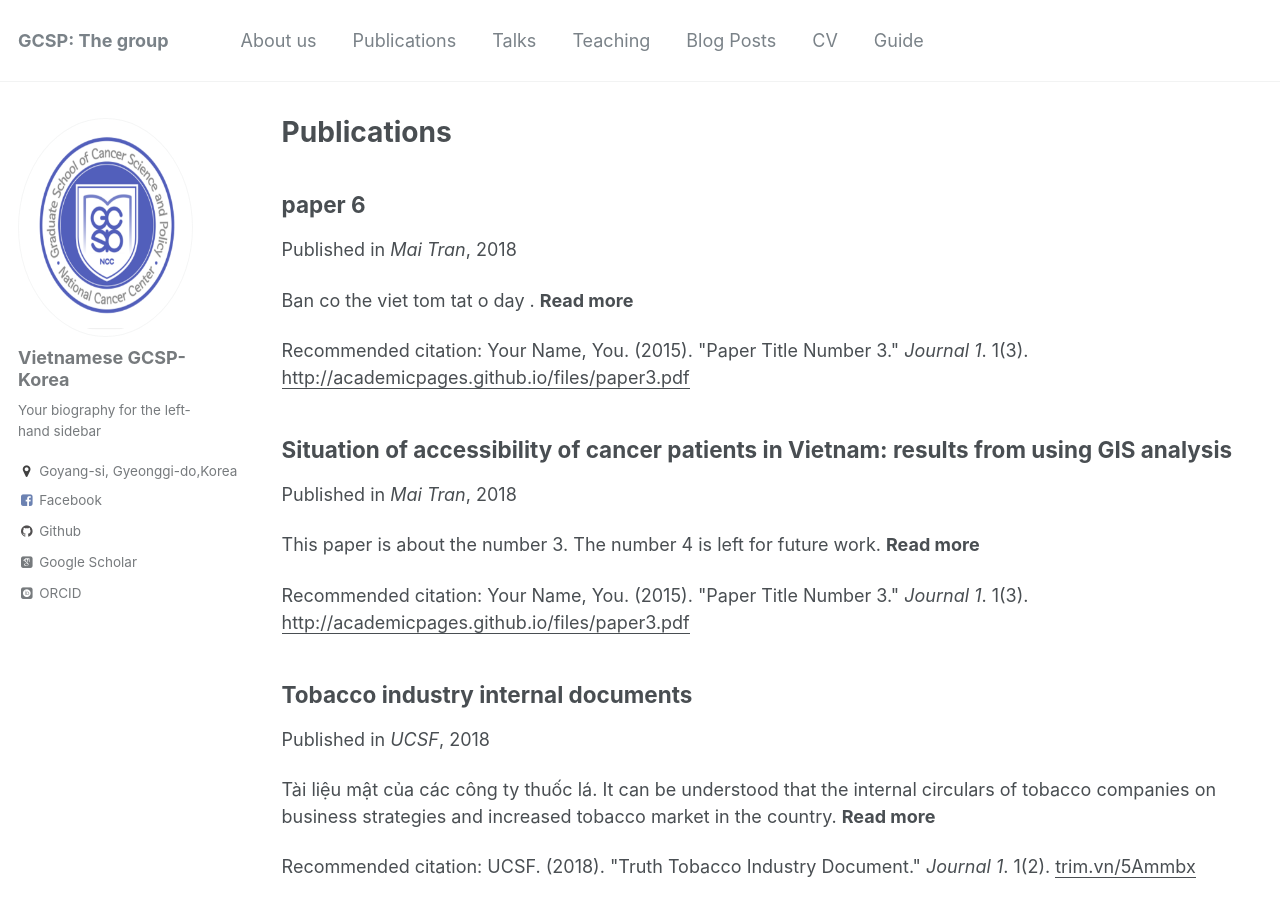
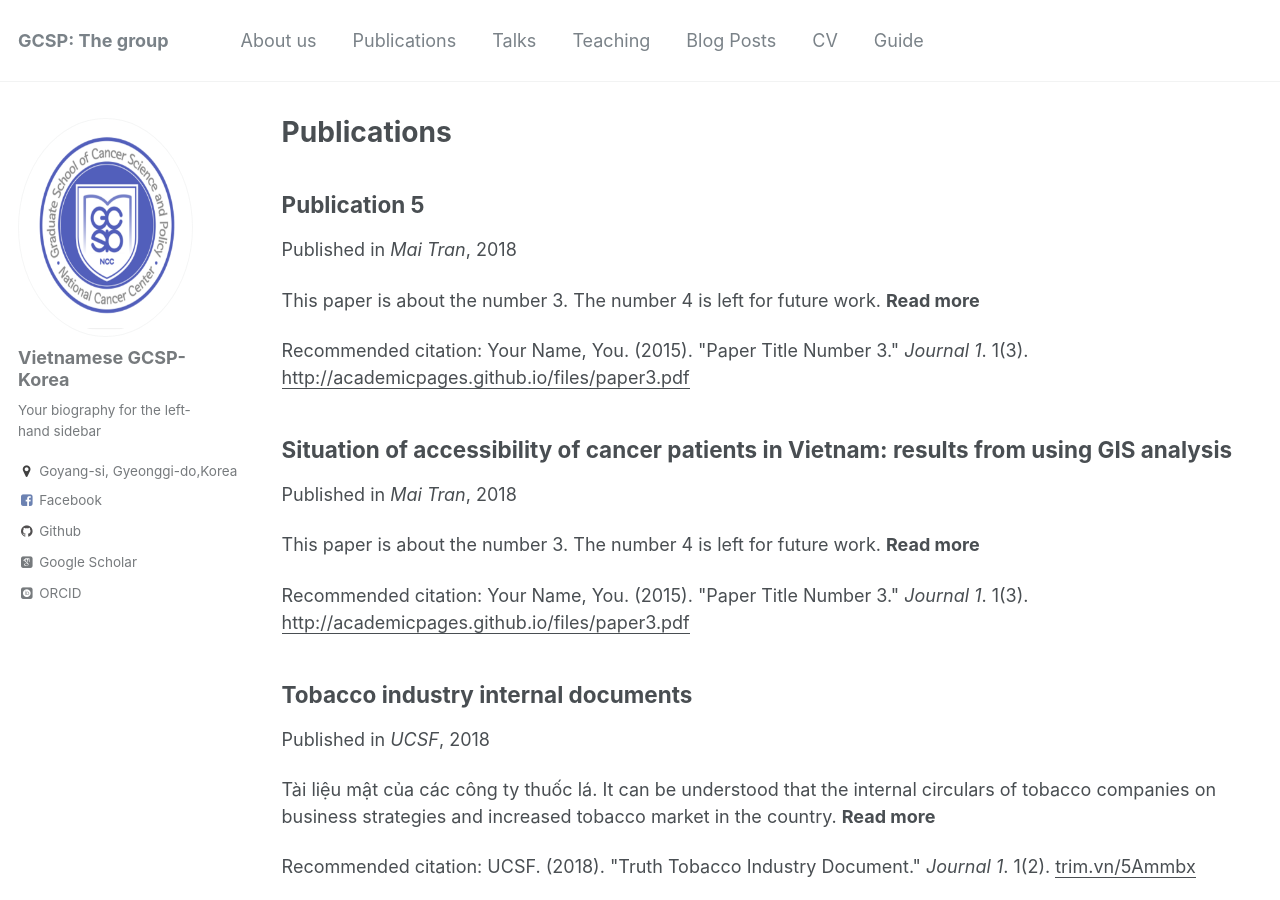
Before and after one commit to kklot/gcsp, a Jekyll site: the page built from _pages/publications.md, in a window 1280 px wide and 900 px high. Built offline with Jekyll 4.4.1, drawn with Linux system fonts in a browser that asks for light colours; some web fonts are replaced.

Commit message:
Update 2018-06-20-paper-title-number-6.md

```diff
--- a/_publications/2018-06-20-paper-title-number-6.md
+++ b/_publications/2018-06-20-paper-title-number-6.md
@@ -1,8 +1,8 @@
 ---
-title: "paper 6"
+title: "Publication 5"
 collection: publications
-permalink: /publication/2018-06-20-paper-title-number-6.md
-excerpt: 'Ban co the viet tom tat o day .'
+permalink: /publication/2015-10-01-paper-title-number-3
+excerpt: 'This paper is about the number 3. The number 4 is left for future work.'
 date: 2018-06-20
 venue: 'Mai Tran'
 paperurl: 'http://academicpages.github.io/files/paper3.pdf'
```
